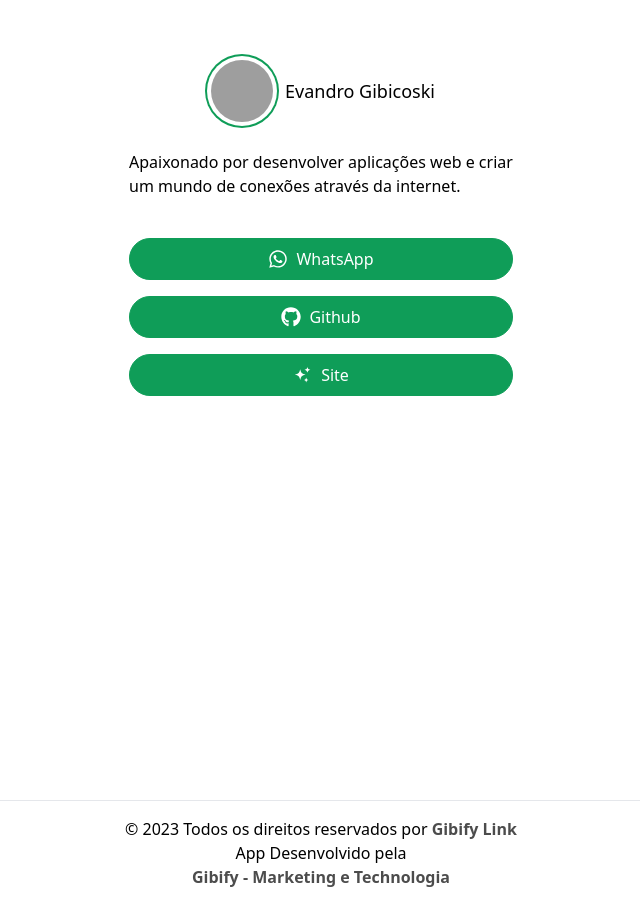
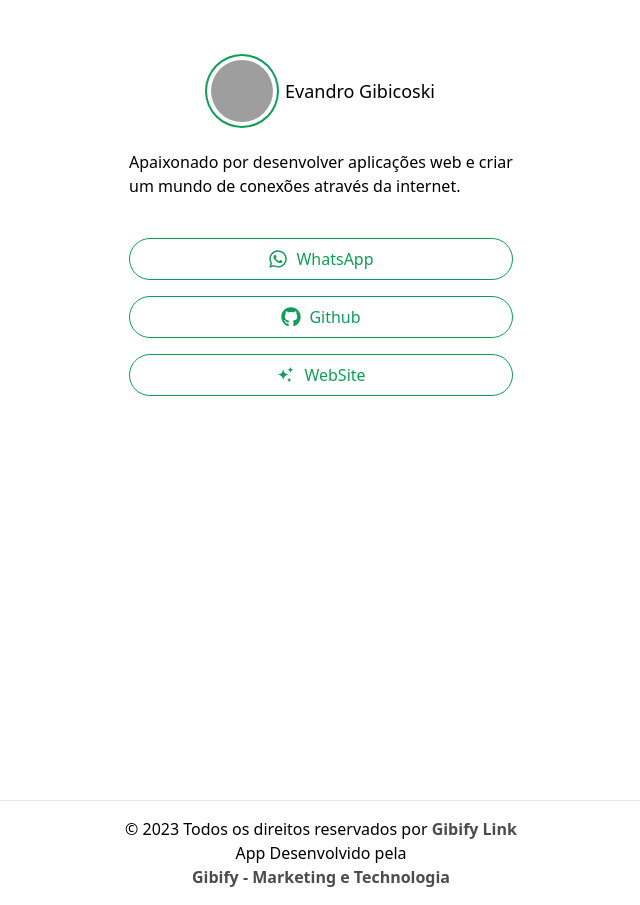
Before and after one commit to gibifytech/gibify.link, a Next.js app: page /me in a window 1280 px wide. Shown: the whole page, without its empty margins (319-959 px from the left). Built offline with nearby package versions, Linux system fonts and the light colour scheme; grey boxes are pictures that could not be loaded.

Commit message:
adjusts site link

```diff
--- a/src/app/me/page.tsx
+++ b/src/app/me/page.tsx
@@ -34,7 +34,7 @@ export default function MePage() {
           href="https://wa.me/5548998463847"
           target="_blank"
           rel="noopener noreferrer"
-          className="flex items-center justify-center gap-2 rounded-3xl text-white bg-green-500 border border-green-500 p-2 w-full"
+          className="flex items-center justify-center gap-2 rounded-3xl text-green-500 bg-white border border-green-500 p-2 w-full"
         >
           <WhtasappIcon />
           <span className="md:text-base text-sm">WhatsApp</span>
@@ -43,7 +43,7 @@ export default function MePage() {
           href="https://github.com/gibify"
           target="_blank"
           rel="noopener noreferrer"
-          className="flex items-center justify-center gap-2 rounded-3xl text-white bg-green-500 border border-green-500 p-2 w-full"
+          className="flex items-center justify-center gap-2 rounded-3xl text-green-500 bg-white border border-green-500 p-2 w-full"
         >
           <GithubIcon />
           <span className="md:text-base text-sm">Github</span>
@@ -52,10 +52,10 @@ export default function MePage() {
           href="https://gibify.dev"
           target="_blank"
           rel="noopener noreferrer"
-          className="flex items-center justify-center gap-2 rounded-3xl text-white bg-green-500 border border-green-500 p-2 w-full"
+          className="flex items-center justify-center gap-2 rounded-3xl text-green-500 bg-white border border-green-500 p-2 w-full"
         >
           <SparklesIcon />
-          <span className="md:text-base text-sm">Site</span>
+          <span className="md:text-base text-sm">WebSite</span>
         </a>
       </div>
     </>
```
